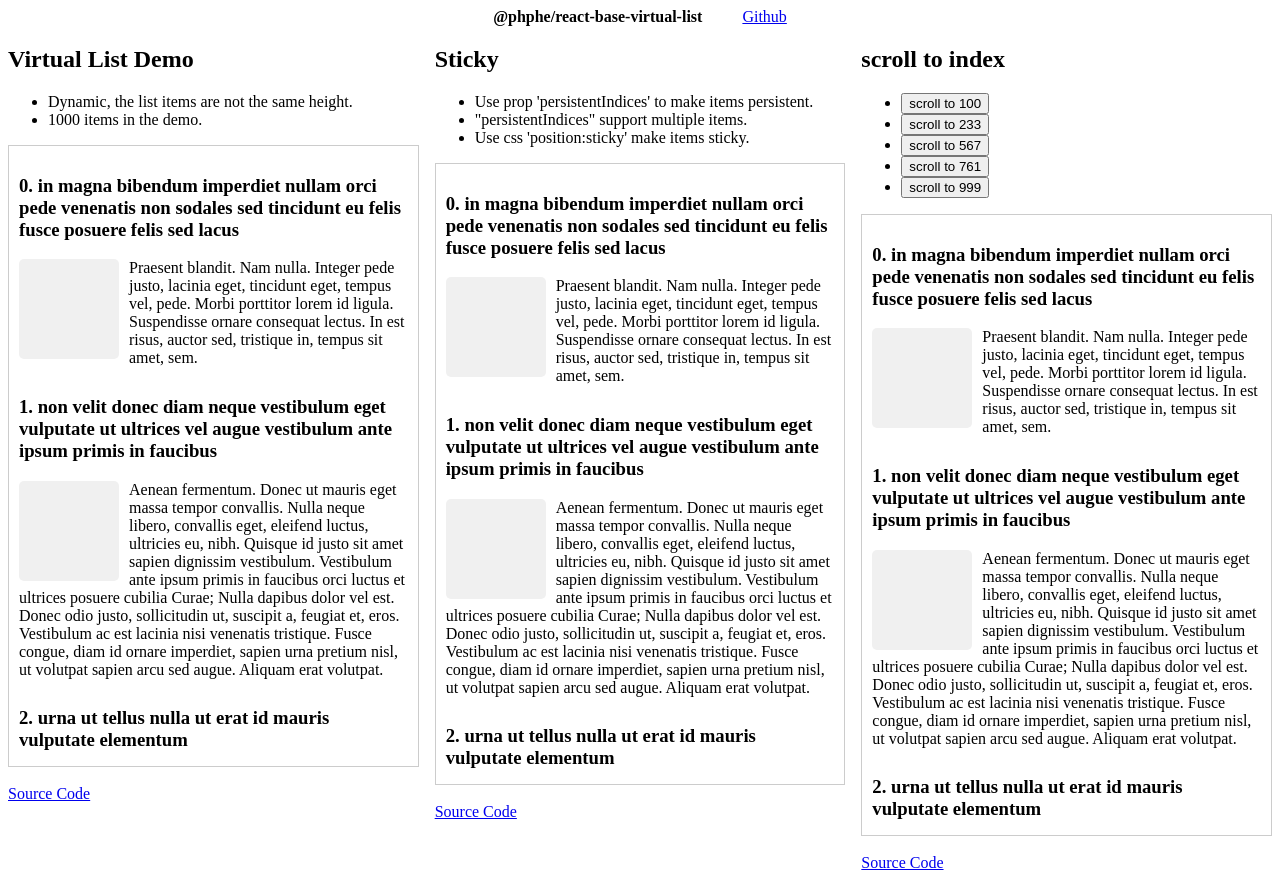
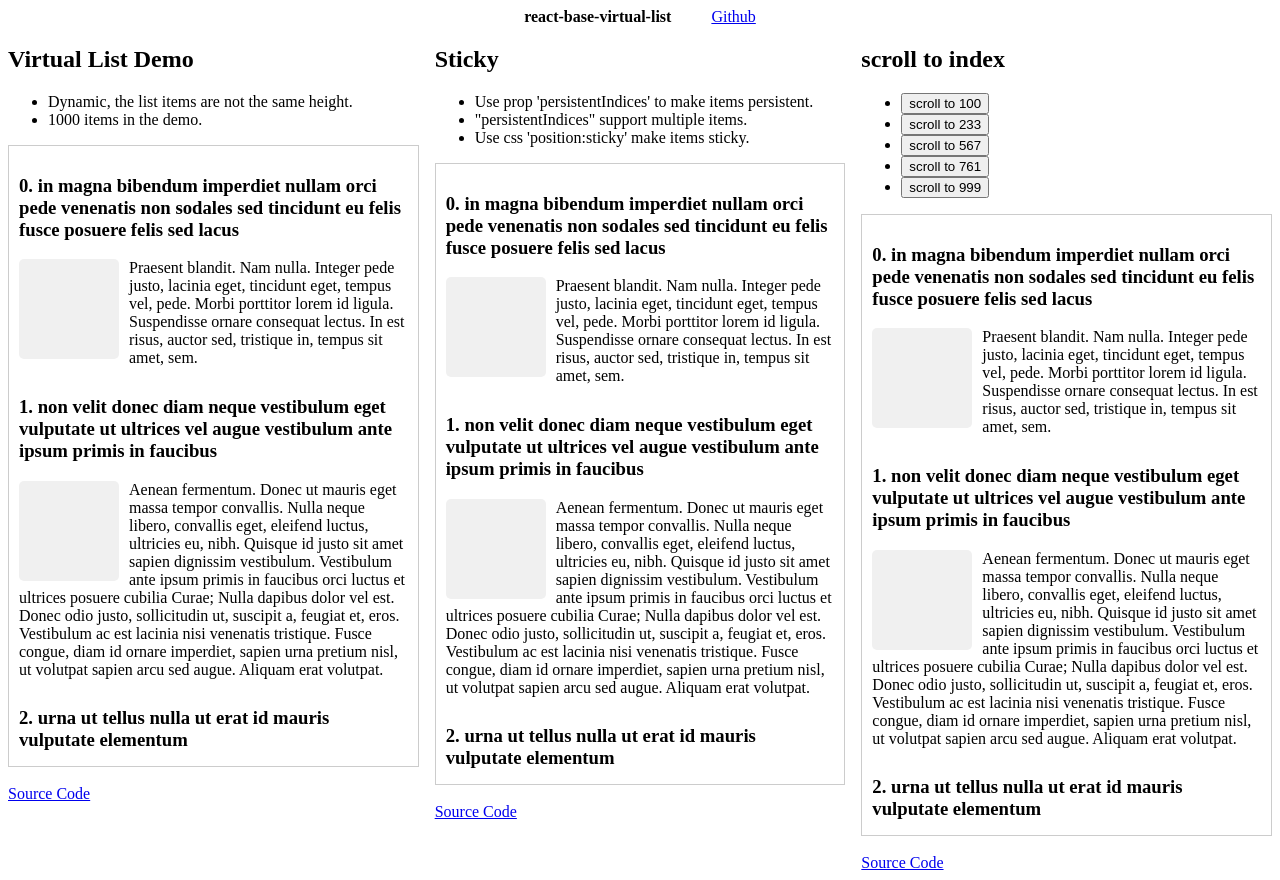
Before and after one commit to phphe/react-base-virtual-list, a React (Vite) app: page / in a window 1280 px wide. Built offline with nearby package versions, Linux system fonts and the light colour scheme.

Commit message:
refactor: rename npm package

```diff
--- a/package.json
+++ b/package.json
@@ -1,5 +1,5 @@
 {
-  "name": "@phphe/react-base-virtual-list",
+  "name": "react-base-virtual-list",
   "version": "0.0.1-beta.13",
   "license": "MIT",
   "author": "phphe <phphe@outlook.com> (https://github.com/phphe)",
--- a/src/App.tsx
+++ b/src/App.tsx
@@ -6,7 +6,7 @@ function App() {
   return (
     <>
       <div className='text-center'>
-        <b>@phphe/react-base-virtual-list</b>
+        <b>react-base-virtual-list</b>
         <a className='ml-10' href="https://github.com/phphe/react-base-virtual-list">Github</a>
       </div>
       <div className='grid grid-cols-3 gap-4'>
```
Also changed, not shown: 2 other files (tests, documents, lock files or other folders).
